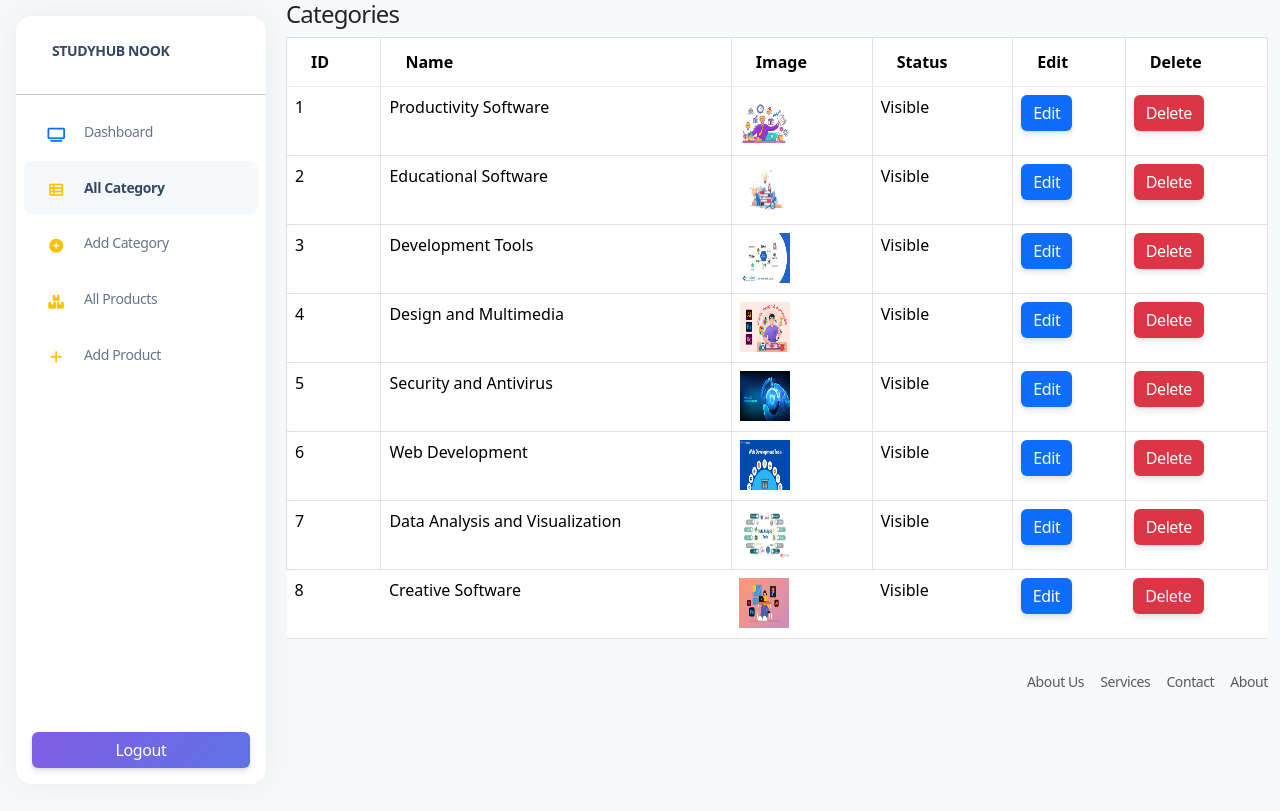
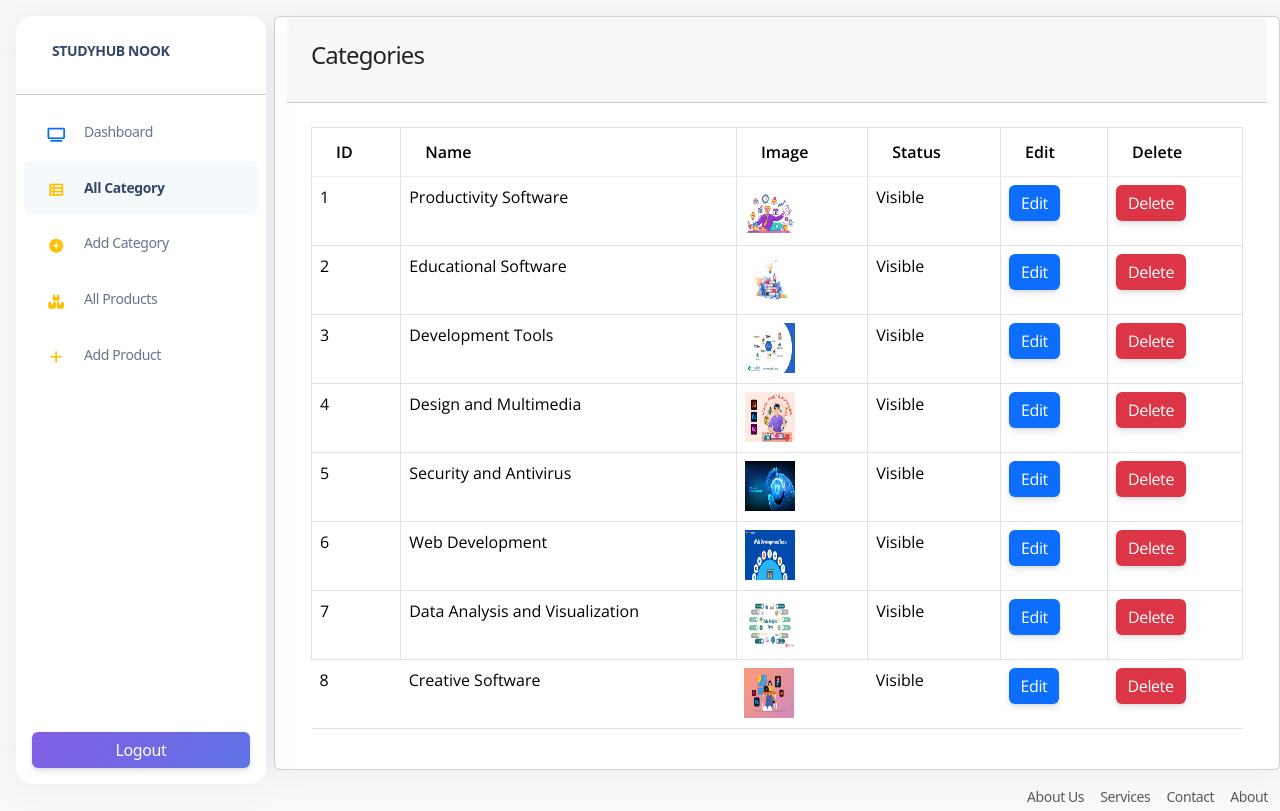
Before and after one commit to Wavxr/StudyNook-Hub, a PHP site: page /admin/category.php in a window 1280 px wide. Before the commit the page ends 770 px from the top, so only its background shows below. Run offline with PHP 8.4, Linux system fonts and the light colour scheme; the visitor is signed in with stand-in values (Sample User, id 1); data comes from the database, SQL or seed files in the repository; some libraries are stand-ins or nearby versions.

Commit message:
Chore: Added card class to product and category

```diff
--- a/admin/category.php
+++ b/admin/category.php
@@ -6,6 +6,7 @@ include('includes/header.php');
 
 <div class="container">
     <div class="row">
+        <div class="card mt-3">
         <div class="col-md-12">
             <div class="card-header">
                 <h4>Categories</h4>
@@ -55,6 +56,7 @@ include('includes/header.php');
                 </table>
             </div>
         </div>
+        </div>
     </div>
 </div>
 
--- a/admin/products.php
+++ b/admin/products.php
@@ -8,6 +8,7 @@ include('includes/header.php');
 
 <div class="container">
     <div class="row">
+        <div class="card mt-3">
         <div class="col-md-12">
             <div class="card-header">
                 <h4>Products</h4>
@@ -57,6 +58,7 @@ include('includes/header.php');
                 </table>
             </div>
         </div>
+        </div>
     </div>
 </div>
 
```
